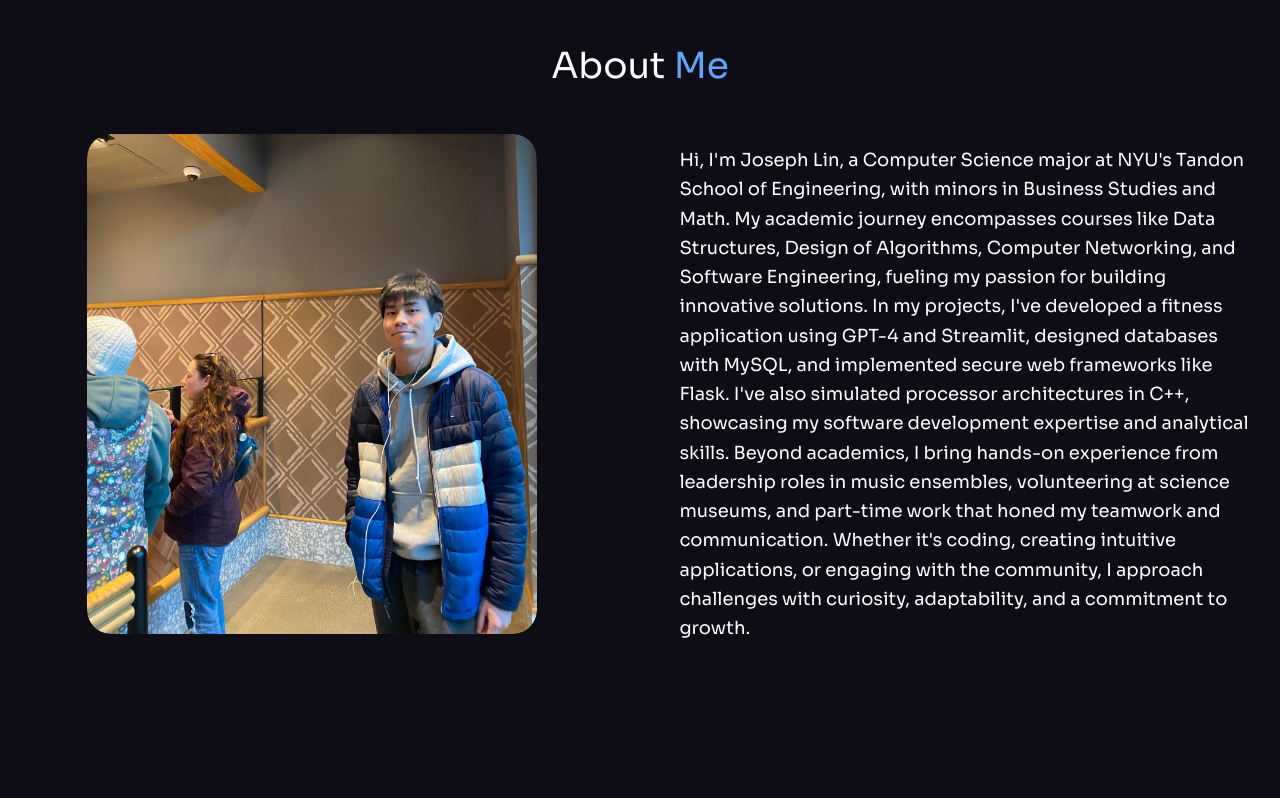
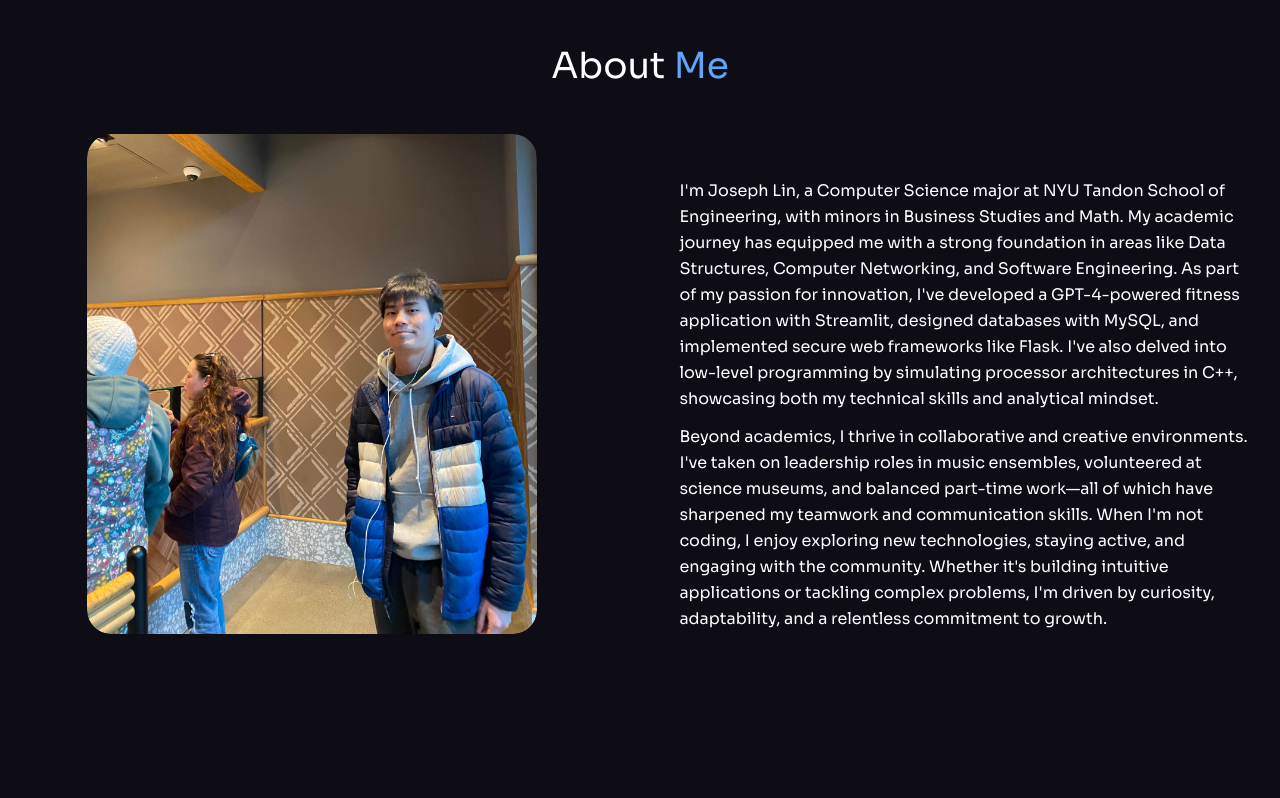
Before and after one commit to BoxofLies86/Joseph-Lin.github.io, a React (Vite) app: page / in a window 1280 px wide. Shown: the part 802-1600 px from the top of the page. Built offline with nearby package versions, Linux system fonts and the light colour scheme.

Commit message:
added contacts and experiences

```diff
--- a/src/App.jsx
+++ b/src/App.jsx
@@ -4,6 +4,8 @@ import Hero from "./components/Hero";
 import About from "./components/About";
 import Skills from "./components/Skills.jsx";
 import Projects from "./components/Projects.jsx";
+// import Experience from "./components/Experience.jsx";
+import Contact from "./components/Contact.jsx";
 
 const App = () => {
   return (
@@ -13,7 +15,9 @@ const App = () => {
         <Hero />
         <About />
         <Skills />
+        {/* <Experience /> */}
         <Projects />
+        <Contact />
       </div>
 
       <ButtonGradient />
--- a/src/components/About.jsx
+++ b/src/components/About.jsx
@@ -29,33 +29,40 @@ const About = () => {
           />
         </motion.div>
 
-        <motion.p
+        <motion.div
           whileInView={{ opacity: 1, x: 0 }}
           initial={{ opacity: 0, x: 100 }}
           transition={{ duration: 0.5 }}
-          className="lg:w-1/2 px-6 text-lg leading-relaxed"
+          className="lg:w-1/2 px-6 text-md leading-relaxed"
         >
           <div className="flex justify-center lg:justify-start">
-            <div className="relative top-3 max-w-xl">
-              Hi, I'm Joseph Lin, a Computer Science major at NYU's Tandon
-              School of Engineering, with minors in Business Studies and Math.
-              My academic journey encompasses courses like Data Structures,
-              Design of Algorithms, Computer Networking, and Software
-              Engineering, fueling my passion for building innovative solutions.
-              In my projects, I've developed a fitness application using GPT-4
-              and Streamlit, designed databases with MySQL, and implemented
-              secure web frameworks like Flask. I've also simulated processor
-              architectures in C++, showcasing my software development expertise
-              and analytical skills. Beyond academics, I bring hands-on
-              experience from leadership roles in music ensembles, volunteering
-              at science museums, and part-time work that honed my teamwork and
-              communication. Whether it's coding, creating intuitive
-              applications, or engaging with the community, I approach
-              challenges with curiosity, adaptability, and a commitment to
-              growth.
+            <div className="my-2 max-w-xl py-6">
+              <p className="relative top-3 max-w-xl mb-6">
+                I'm Joseph Lin, a Computer Science major at NYU Tandon School of
+                Engineering, with minors in Business Studies and Math. My
+                academic journey has equipped me with a strong foundation in
+                areas like Data Structures, Computer Networking, and Software
+                Engineering. As part of my passion for innovation, I've
+                developed a GPT-4-powered fitness application with Streamlit,
+                designed databases with MySQL, and implemented secure web
+                frameworks like Flask. I've also delved into low-level
+                programming by simulating processor architectures in C++,
+                showcasing both my technical skills and analytical mindset.
+              </p>
+              <p>
+                Beyond academics, I thrive in collaborative and creative
+                environments. I've taken on leadership roles in music ensembles,
+                volunteered at science museums, and balanced part-time work—all
+                of which have sharpened my teamwork and communication skills.
+                When I'm not coding, I enjoy exploring new technologies, staying
+                active, and engaging with the community. Whether it's building
+                intuitive applications or tackling complex problems, I'm driven
+                by curiosity, adaptability, and a relentless commitment to
+                growth.
+              </p>
             </div>
           </div>
-        </motion.p>
+        </motion.div>
       </div>
     </div>
   );
--- /dev/null
+++ b/src/components/Contact.jsx
@@ -0,0 +1,39 @@
+import React from "react";
+import { CONTACT } from "../constants";
+import { motion } from "framer-motion";
+
+const Contact = () => {
+  return (
+    <div className="border-b border-neutral-900 pb-20">
+      <motion.h1
+        whileInView={{ opacity: 1, y: 0 }}
+        initial={{ opacity: 0, y: -100 }}
+        transition={{ duration: 0.5 }}
+        className="my-10 text-center text-4xl font-medium"
+      >
+        Contact<span className="text-blue-500"> Info</span>
+      </motion.h1>
+      <div className="text-center tracking-tighter">
+        <motion.p
+          whileInView={{ opacity: 1, x: 0 }}
+          initial={{ opacity: 0, x: -100 }}
+          transition={{ duration: 1 }}
+          className="my-4"
+        >
+          {CONTACT.address}
+        </motion.p>
+        <motion.p
+          whileInView={{ opacity: 1, x: 0 }}
+          initial={{ opacity: 0, x: 100 }}
+          transition={{ duration: 1 }}
+        >
+          <a href={CONTACT.emailHref} className="border-b">
+            {CONTACT.email}
+          </a>
+        </motion.p>
+      </div>
+    </div>
+  );
+};
+
+export default Contact;
--- /dev/null
+++ b/src/components/Experience.jsx
@@ -0,0 +1,53 @@
+import { EXPERIENCES } from "../constants";
+import { motion } from "framer-motion";
+
+const Experience = () => {
+  return (
+    <div className="border-b border-neutral-900 pb-4">
+      <motion.h1
+        whileInView={{ opacity: 1, y: 0 }}
+        initial={{ opacity: 0, y: -100 }}
+        transition={{ duration: 1.5 }}
+        className="my-20 text-center text-4xl font-medium"
+      >
+        Work <span className="text-blue-500">Experience</span>
+      </motion.h1>
+      <div>
+        {EXPERIENCES.map((experience, index) => (
+          <div key={index} className="mb-8 flex flex-wrap lg:justify-center">
+            <motion.div
+              whileInView={{ opacity: 1, x: 0 }}
+              initial={{ opacity: 0, x: -100 }}
+              transition={{ duration: 1 }}
+              className="w-full lg:w-1/4"
+            >
+              <p className="mb-2 text-sm text-neutral-300">{experience.year}</p>
+            </motion.div>
+            <motion.div
+              whileInView={{ opacity: 1, x: 0 }}
+              initial={{ opacity: 0, x: 100 }}
+              transition={{ duration: 1 }}
+              className="w-full max-w-xl lg:w-3/4"
+            >
+              <h6 className="mb-2 font-semibold">
+                <span className="text-md">{experience.role} - </span>
+                <span className="  text-blue-100">{experience.company}</span>
+              </h6>
+              <p className="mb-4 text-neutral-400">{experience.description}</p>
+              {experience.technologies.map((tech, index) => (
+                <motion.span
+                  key={index}
+                  className="mr-2 mt-4 rounded bg-neutral-900 px-2 py-1 font-medium text-sm text-blue-400 hover:bg-blue-400 hover:text-neutral-100"
+                >
+                  {tech}
+                </motion.span>
+              ))}
+            </motion.div>
+          </div>
+        ))}
+      </div>
+    </div>
+  );
+};
+
+export default Experience;
--- a/src/constants/index.js
+++ b/src/constants/index.js
@@ -40,3 +40,43 @@ export const PROJECTS = [
     technologies: ["C++", "Assembly Language", "Memory Caching"],
   },
 ];
+
+export const EXPERIENCES = [
+  {
+    year: "something - something",
+    role: "Intern",
+    company: "Google",
+    description: "i was a great intern",
+    technologies: ["Python", "Go", "AWS", "Ansible"],
+  },
+  {
+    year: "something - something",
+    role: "Intern",
+    company: "Google",
+    description: "i was a great intern",
+    technologies: ["Python", "Go", "AWS", "Ansible"],
+  },
+  {
+    year: "something - something",
+    role: "Intern",
+    company: "Google",
+    description: "i was a great intern",
+    technologies: ["Python", "Go", "AWS", "Ansible"],
+  },
+  {
+    year: "something - something",
+    role: "Intern",
+    company: "Google",
+    description: "i was a great intern",
+    technologies: ["Python", "Go", "AWS", "Ansible"],
+  },
+];
+
+const email = "jcl9683@nyu.edu";
+
+export const CONTACT = {
+  address: "Brooklyn, NY & Seattle, WA",
+  phone: "+1 (614) 705 3937",
+  email: email,
+  emailHref: "mailto:" + email,
+};
```
